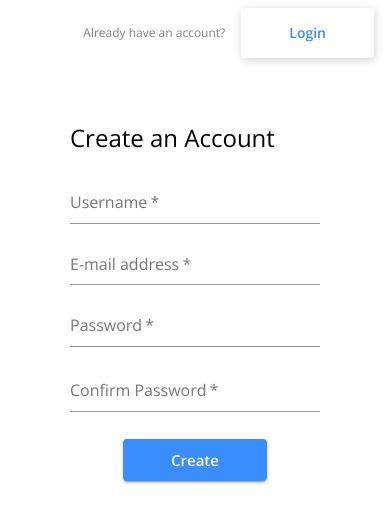
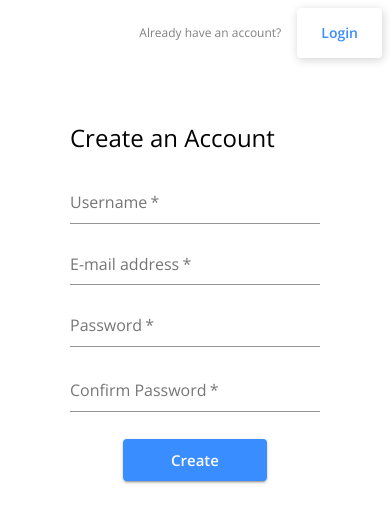
Before and after one commit to deliaconstantino/messenger-app, a React (Create React App) app in the folder client/: page / in a window 390 px wide. Shown: the top 522 px of the page. Built offline with nearby package versions, Linux system fonts and the light colour scheme; no server answers.

Commit message:
updated Create Account spacing/padding on xs breakpoint

```diff
--- a/client/src/components/UserAccess/UserAccessTwo.js
+++ b/client/src/components/UserAccess/UserAccessTwo.js
@@ -53,7 +53,7 @@ const useStyles = makeStyles((theme) => ({
     flexDirection: "row",
     justifyContent: "flex-end",
     [theme.breakpoints.down('xs')]: {
-      margin: theme.spacing(1, -2),
+      margin: theme.spacing(1, -1),
     },
   },
   text: {
@@ -65,6 +65,9 @@ const useStyles = makeStyles((theme) => ({
     ...theme.typography.userAccessButton,
     padding: theme.spacing(1, 6),
     boxShadow: "1px 2px 10px #d3d3d3",
+    [theme.breakpoints.down('xs')]: {
+      padding: theme.spacing(1, 3),
+    },
   },
 }));
 
```
